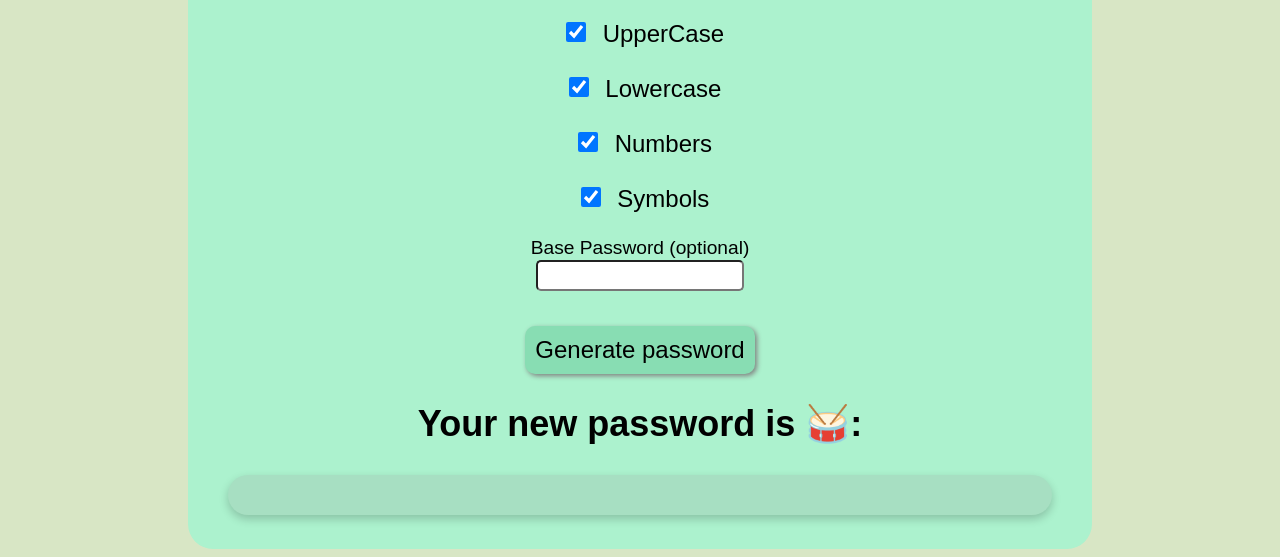
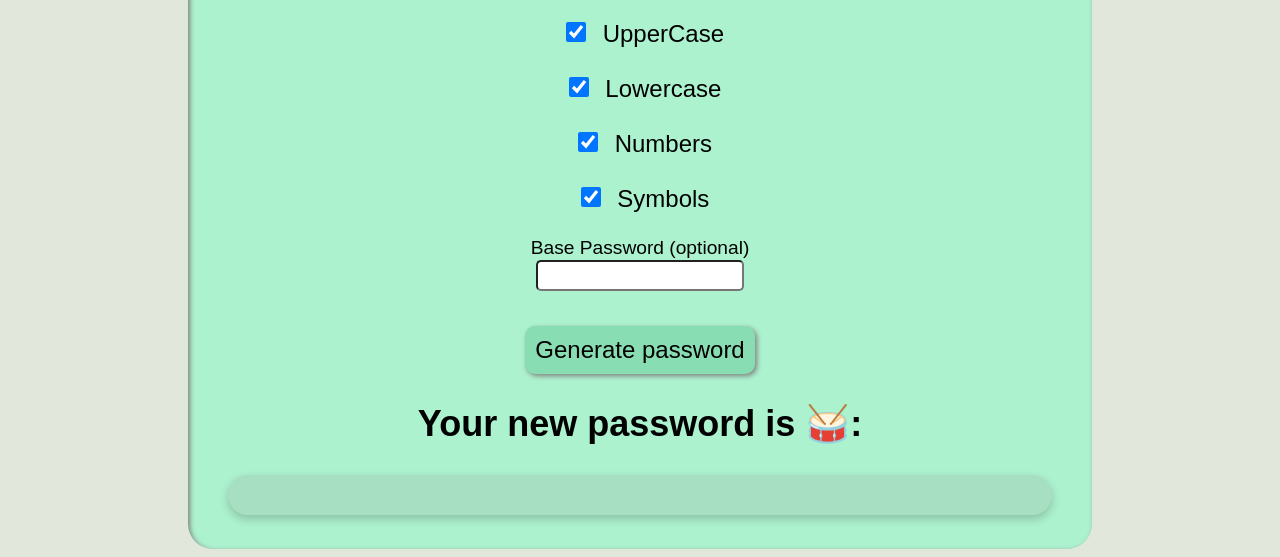
Before and after one commit to Elroy770/js.learning, a plain HTML site: page passwordGenerator/password.html in a window 1280 px wide. Shown: the part 339-896 px from the top of the page. Drawn offline with Linux system fonts and the light colour scheme.

Commit message:
styling a bit

```diff
--- a/passwordGenerator/password.css
+++ b/passwordGenerator/password.css
@@ -8,7 +8,7 @@ body{
     text-align: center;
     font-size: 1.5em; ;
     font-family: Arial, sans-serif;
-    background-color: rgb(216, 230, 197)
+    background-color: rgb(226, 231, 219);
 }
 #app{
     background-color: rgb(172, 242, 206);
@@ -16,6 +16,7 @@ body{
     width:70%;
     padding: 10px;
     border-radius: 25px;
+    box-shadow: inset 2px 2px 5px grey;
 }
 div{
     margin: 15px
```
